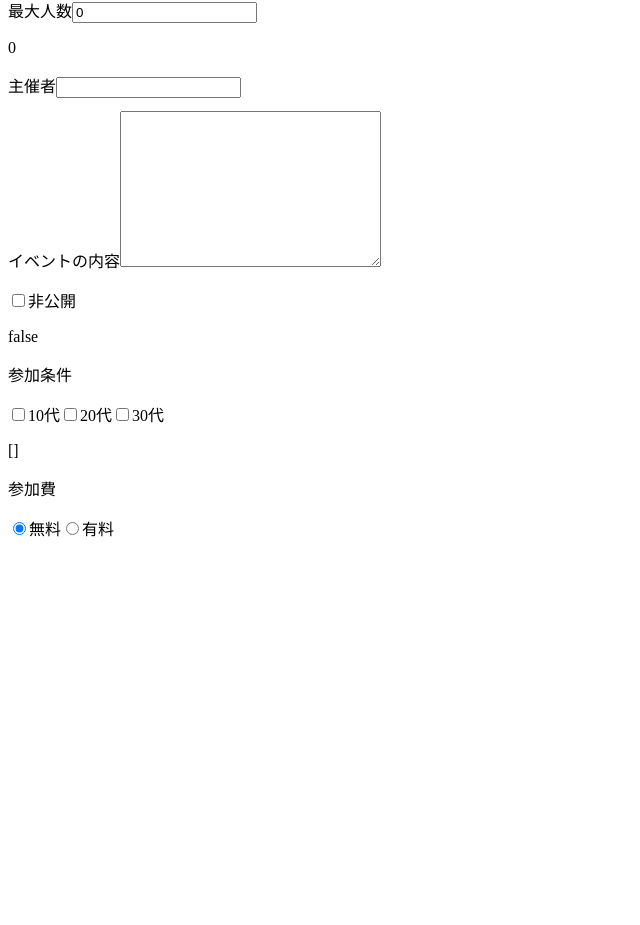
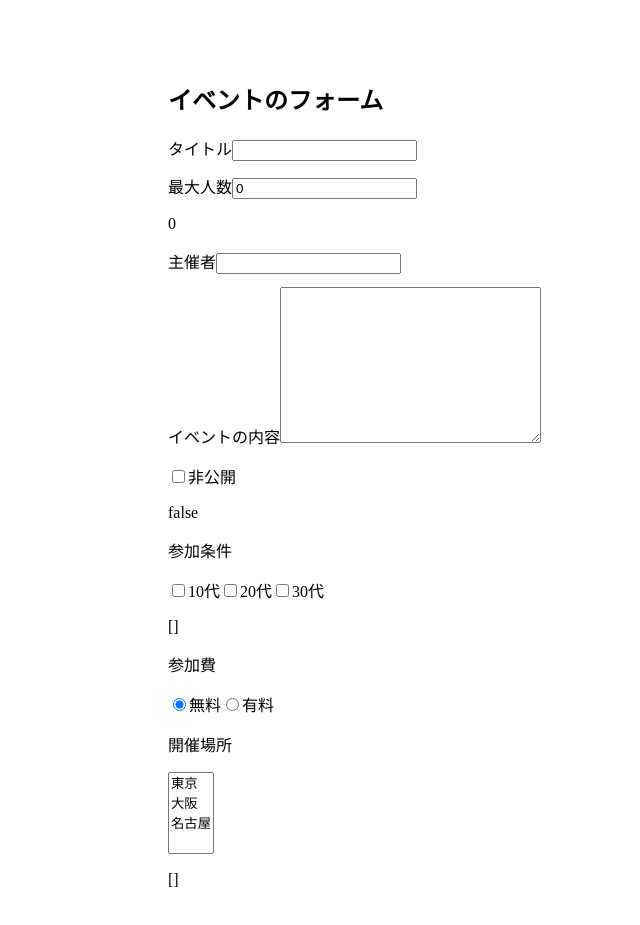
Before and after one commit to oga0927/Vue.js-practice, a Vue app: page / in a window 1280 px wide. Shown: the part 295-1220 px from the top of the page, without its empty margins (0-640 px from the left). Before the commit the page ends 843 px from the top, so only its background shows below. Built offline with nearby package versions, Linux system fonts and the light colour scheme.

Commit message:
v-model-

```diff
--- a/package.json
+++ b/package.json
@@ -1,4 +1,7 @@
 {
+  "editor.codeActionsOnSave": {
+    "source.fixAll.eslint": true
+},
   "name": "udemy-vue.js",
   "version": "0.1.0",
   "private": true,
--- a/src/App.vue
+++ b/src/App.vue
@@ -9,15 +9,10 @@
     <keep-alive>
     <component :is="currentComponent"></component>
     </keep-alive>
-    <div>
+    <div style="padding: 10rem;">
       <h2>イベントのフォーム</h2>
-      <label for="title">タイトル</label>
-      <input
-        id ="title"
-        type="text"
-        v-model.lazy="eventData.title"
-      >
-      <pre>{{eventData.title}}</pre>
+      <EventTitle v-model="eventData.title"></EventTitle>
+
       <label for="maxNumber">最大人数</label>
       <input
         id ="maxNumber"
@@ -80,6 +75,17 @@
        v-model="eventData.price"
     >
     <label for="paid">有料</label>
+    <p>開催場所</p>
+    <select
+      v-model="eventData.location"
+      multiple
+    >
+      <option
+        v-for="location in locations"
+        :key="location"
+      >{{location}}</option>
+    </select>
+    <p>{{eventData.location}}</p>
   </div>
 </div>
 </template>
@@ -88,12 +94,14 @@
 import LikeHeader from "./components/LikeHeader.vue"
 import About from "./components/About.vue";
 import Home from "./components/Home.vue";
+import EventTitle from "./components/EventTitle.vue"
 
   export default {
     data() {
       return {
         number: 14,
         currentComponent: "Home",
+        locations: ["東京","大阪","名古屋"],
         eventData: {
           title: "",
           maxNumber: 0,
@@ -101,14 +109,16 @@ import Home from "./components/Home.vue";
           detail: "",
           isPrivate: false,
           target: [],
-          price: "無料"
+          price: "無料",
+          location: []
         }
       };
     },
     components: {
       LikeHeader,
       About,
-      Home
+      Home,
+      EventTitle
     },
     methods: {
       incrementNumber(value) {
--- /dev/null
+++ b/src/components/EventTitle.vue
@@ -0,0 +1,18 @@
+<template>
+<div>
+  <label for="title">タイトル</label>
+  <input
+    id ="title"
+    type="text"
+    :value="value"
+    @input="$emit('input', $event.target.value)"
+  >
+  <pre>{{ value }}</pre>
+</div>
+</template>
+
+<script>
+export default {
+  props: ["value"]
+};
+</script>
```
